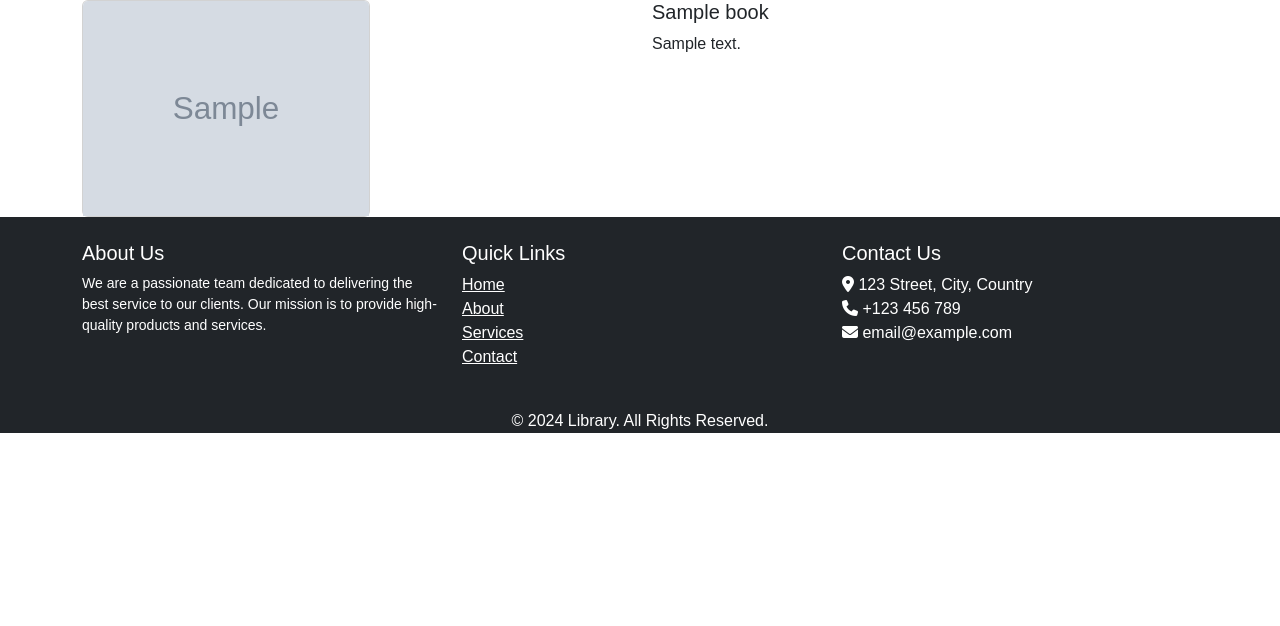
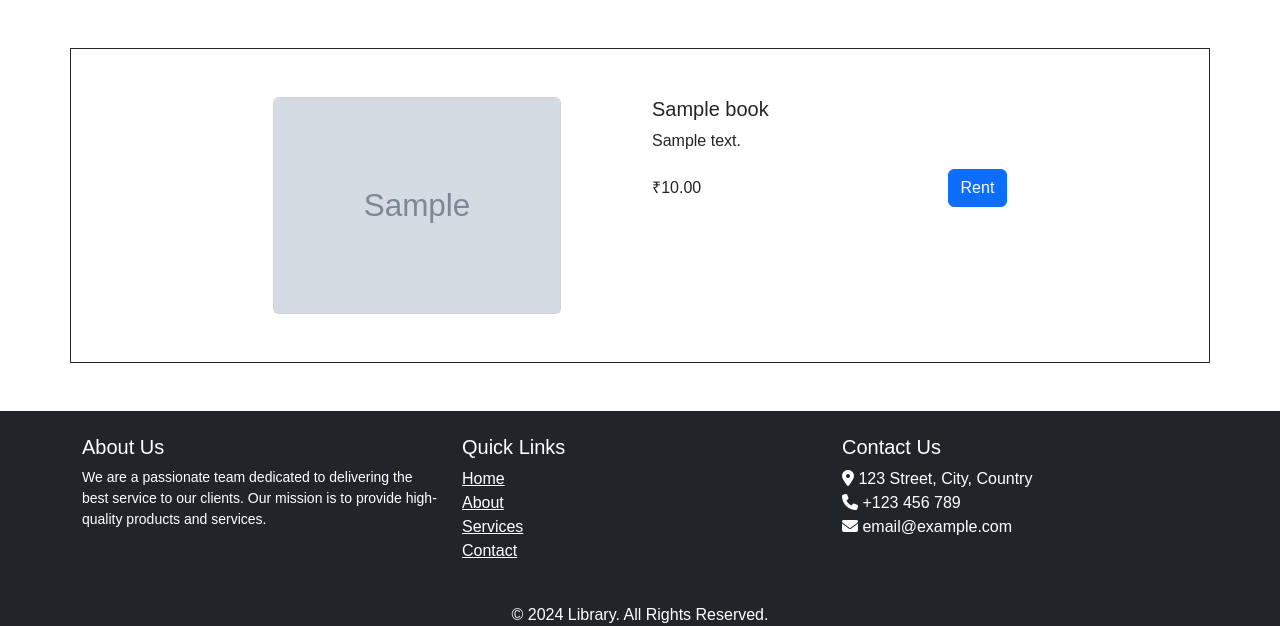
Before and after one commit to Athiraminnu/Book_Rental, a Django app: page /datails/1/ in a window 1280 px wide. Shown: the part 127-753 px from the top of the page. Run offline with Django 5.2, Linux system fonts and the light colour scheme; tables that the repository leaves empty hold one stand-in row (values such as "Sample post"); grey boxes marked "Sample" are stand-in pictures; some libraries are stand-ins or nearby versions.

Commit message:
buttons price

```diff
--- a/store/templates/anime.html
+++ b/store/templates/anime.html
@@ -12,6 +12,9 @@
                 <div class="card-body">
                     <h5 class="static/img/card-title">{{item.name}}</h5>
                     <p class="card-text text-justify">{{item.desc}}</p>
+                    <p class="d-flex justify-content-between align-items-center">
+                        <a href="{% url 'library:booksDetails' id=item.id %}" class="btn btn-primary">View</a>
+                        <span class="card-text">₹{{ item.price }}</span>
                 </div>
             </div>
           </div>
--- a/store/templates/bookdetails.html
+++ b/store/templates/bookdetails.html
@@ -2,16 +2,21 @@
 {% load static %}
 {% block title %}BookDetail{% endblock %}
 {% block content %}
-<div class="container">
-    <div class="row">
-        <div class="col">
+<div class="container my-5 mx-6">
+    <div class="row justify-content-md-center border border-dark py-5">
+        <div class="col col-lg-4">
             <div class="card" style="width: 18rem;">
                 <img src="{{itemdetails.img.url}}" class="card-img-top" alt="{{itemdetails.name}}">
             </div>
         </div>
-        <div class="col">
+        <div class="col col-lg-4">
             <h5 class=>{{itemdetails.name}}</h5>
             <p class="text-justify">{{itemdetails.desc}}</p>
+            <p class="d-flex justify-content-between align-items-center">
+                <span class="card-text">₹{{ itemdetails.price }}</span>
+                <a href="" class="btn btn-primary">Rent</a>
+<!--                <span class="card-text">₹{{ itemdetails.price }}</span>-->
+            </p>
         </div>
     </div>
 </div>
--- a/store/templates/fiction.html
+++ b/store/templates/fiction.html
@@ -12,6 +12,9 @@
                 <div class="card-body">
                     <h5 class="static/img/card-title">{{item.name}}</h5>
                     <p class="card-text text-justify">{{item.desc}}</p>
+                    <p class="d-flex justify-content-between align-items-center">
+                        <a href="{% url 'library:booksDetails' id=item.id %}" class="btn btn-primary">View</a>
+                        <span class="card-text">₹{{ item.price }}</span>
                 </div>
             </div>
           </div>
--- a/store/templates/horror.html
+++ b/store/templates/horror.html
@@ -12,6 +12,9 @@
                 <div class="card-body">
                     <h5 class="static/img/card-title">{{item.name}}</h5>
                     <p class="card-text text-justify">{{item.desc}}</p>
+                    <p class="d-flex justify-content-between align-items-center">
+                        <a href="{% url 'library:booksDetails' id=item.id %}" class="btn btn-primary">View</a>
+                        <span class="card-text">₹{{ item.price }}</span>
                 </div>
             </div>
           </div>
--- a/store/templates/novels.html
+++ b/store/templates/novels.html
@@ -12,6 +12,9 @@
                 <div class="card-body">
                     <h5 class="static/img/card-title">{{item.name}}</h5>
                     <p class="card-text text-justify">{{item.desc}}</p>
+                    <p class="d-flex justify-content-between align-items-center">
+                        <a href="{% url 'library:booksDetails' id=item.id %}" class="btn btn-primary">View</a>
+                        <span class="card-text">₹{{ item.price }}</span>
                 </div>
             </div>
           </div>
```
